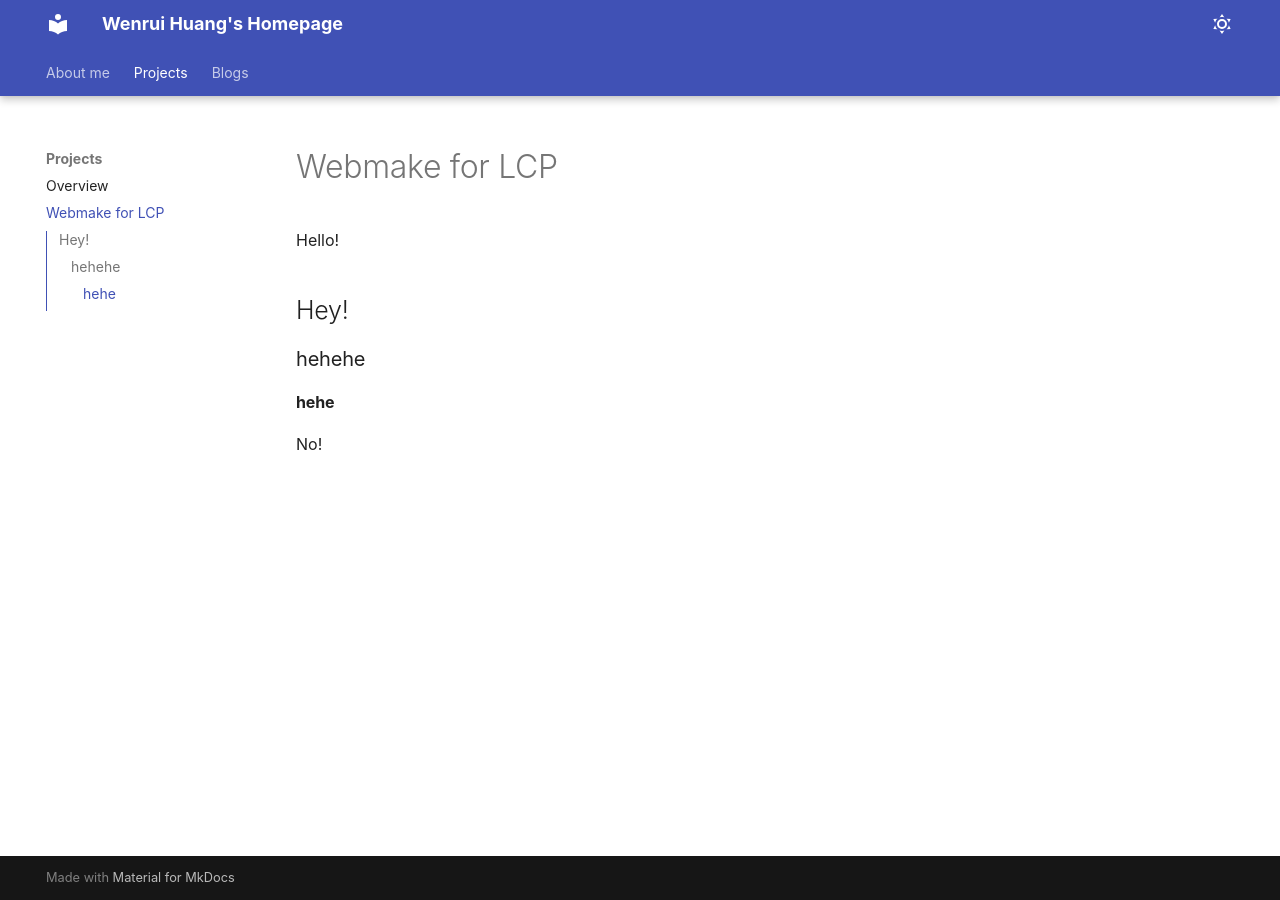
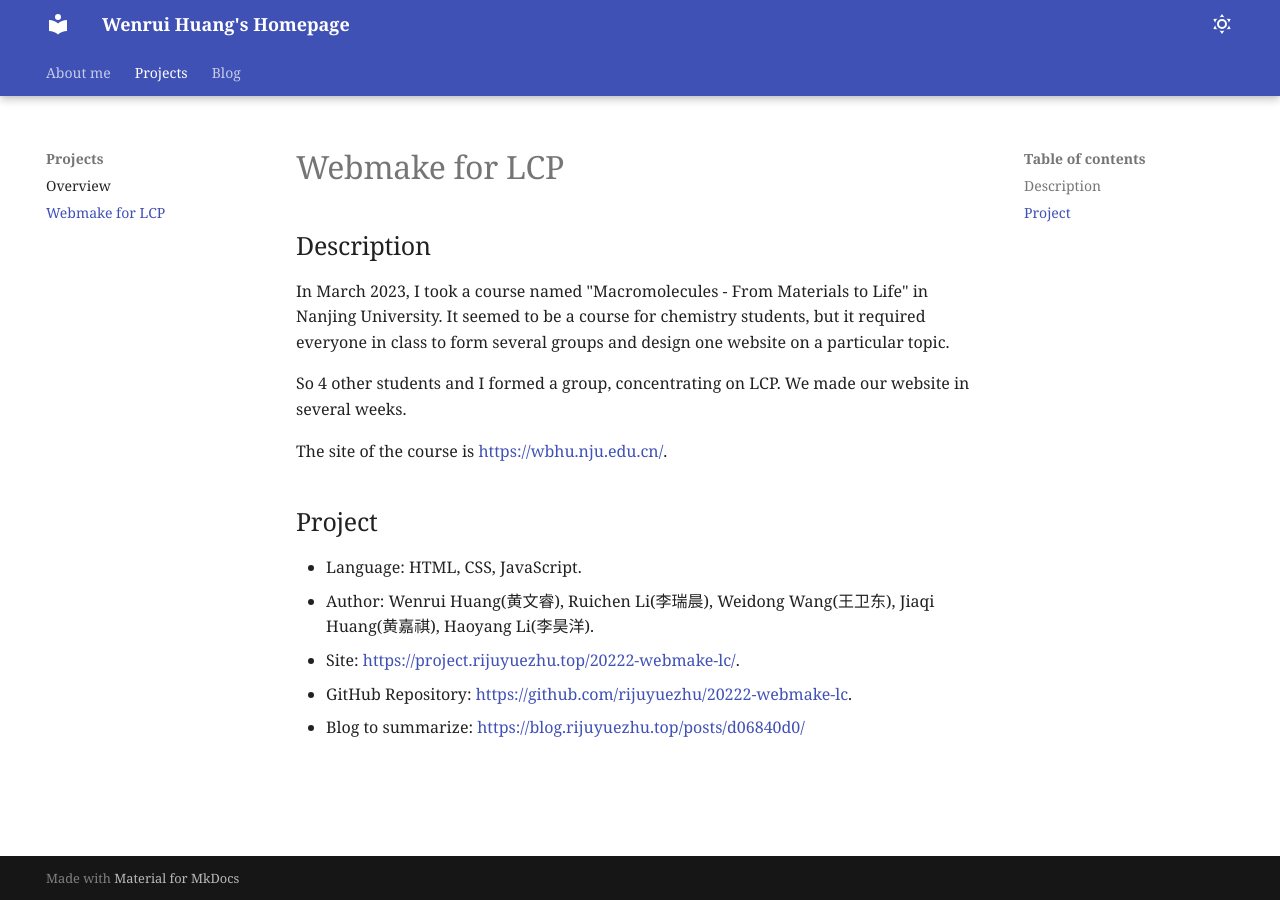
Before and after one commit to rijuyuezhu/homepage, an MkDocs documentation site: the page built from docs/projects/20222-webmake-lc.md, in a window 1280 px wide. Built offline with MkDocs 1.6.1 and Material for MkDocs 9.7.7, drawn with Linux system fonts in a browser that asks for light colours; some web fonts are replaced.

Commit message:
[Add] change the style of About me, add content for project pages

```diff
--- a/docs/projects/20222-webmake-lc.md
+++ b/docs/projects/20222-webmake-lc.md
@@ -1,11 +1,17 @@
 # Webmake for LCP
 
-Hello!
+## Description
 
-## Hey!
+In March 2023, I took a course named "Macromolecules - From Materials to Life" in Nanjing University. It seemed to be a course for chemistry students, but it required everyone in class to form several groups and design one website on a particular topic.
 
-### hehehe
+So 4 other students and I formed a group, concentrating on LCP. We made our website in several weeks.
 
-#### hehe
+The site of the course is [https://wbhu.nju.edu.cn/](https://wbhu.nju.edu.cn/).
 
-No!
+## Project
+
+- Language: HTML, CSS, JavaScript.
+- Author: Wenrui Huang(黄文睿), Ruichen Li(李瑞晨), Weidong Wang(王卫东), Jiaqi Huang(黄嘉祺), Haoyang Li(李昊洋).
+- Site: [https://project.rijuyuezhu.top/20222-webmake-lc/](https://project.rijuyuezhu.top/20222-webmake-lc/).
+- GitHub Repository: [https://github.com/rijuyuezhu/20222-webmake-lc](https://github.com/rijuyuezhu/20222-webmake-lc).
+- Blog to summarize: [https://blog.rijuyuezhu.top/posts/d06840d0/](https://blog.rijuyuezhu.top/posts/d06840d0/)
--- a/docs/stylesheets/extra.css
+++ /dev/null
@@ -1,28 +0,0 @@
-.avatar {
-	/* make it responsive */
-	max-width: 100%;
-	width: 40%;
-	height: auto;
-	display: block;
-	/* div height to be the same as width*/
-	padding-top: 40%;
-
-	/* make it a circle */
-	border-radius: 50%;
-
-	/* Centering on image`s center*/
-	background-position-y: center;
-	background-position-x: center;
-	background-repeat: no-repeat;
-
-	/* it makes the clue thing, takes smaller dimension to fill div */
-	background-size: cover;
-
-	/* it is optional, for making this div centered in parent*/
-	margin: 0 auto 0;
-}
-
-.hwr-avatar {
-/* Add image */
-background-image: url("../img/hwr-avatar.jpg");
-}
--- a/mkdocs.yml
+++ b/mkdocs.yml
@@ -10,7 +10,7 @@ nav:
   - Projects:
     - 'projects/index.md'
     - 'projects/20222-webmake-lc.md'
-  - Blogs: 'https://blog.rijuyuezhu.top'
+  - Blog: 'https://blog.rijuyuezhu.top'
 
 
 theme:
@@ -36,17 +36,13 @@ theme:
   icon:
     repo: fontawesome/brands/github
   features:
-    - toc.integrate
     - navigation.instant
     - navigation.tracking
     - navigation.tabs
     - navigation.tabs.sticky
   font:
-    code: consolas, Menlo, monospace, 'PingFang SC', 'Microsoft YaHei'
-    text: Arial, 'PingFang SC', 'Microsoft YaHei', sans-serif
-
-extra_css:
-  - stylesheets/extra.css
+    text: Georgia
+    code: Consolas
 
 markdown_extensions:
   - toc:
```
Also changed, not shown: docs/index.md (+14 -6 lines), docs/projects/index.md (+4 -0 lines), docs/img/avatar.jpg (renamed from docs/img/hwr-avatar.jpg).
